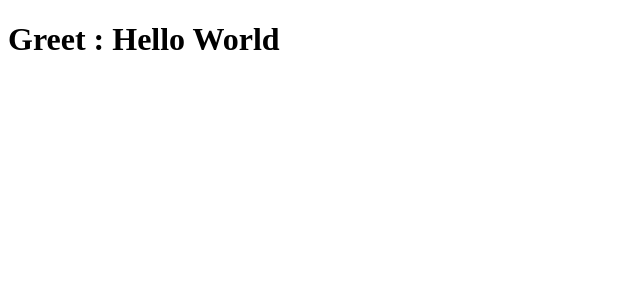
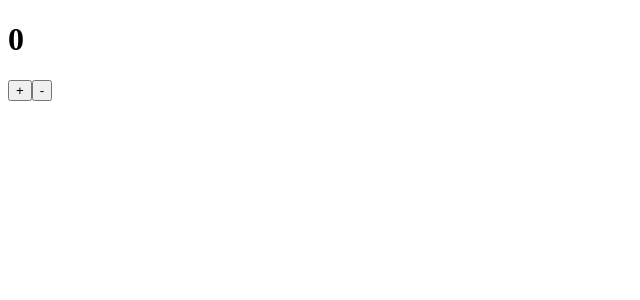
Before and after one commit to krishnamurali98/react_js_part1_30dayscoding, a React (Create React App) app: page / in a window 1280 px wide. Shown: the top 300 px of the page, without its empty margins (0-640 px from the left). Built offline with nearby package versions, Linux system fonts and the light colour scheme.

Commit message:
useReducer example1

```diff
--- a/src/A.js
+++ /dev/null
@@ -1,18 +0,0 @@
-import React, { createContext } from 'react'
-import B from './B';
-
-const GreetContext = createContext();
-
-export default function A() {
-    const greet = "Hello";
-    const greet2 = "World";
-    return (
-        <div>
-            <GreetContext.Provider value={{greet, greet2}}>
-                <B />
-            </GreetContext.Provider>
-        </div>
-    )
-}
-
-export {GreetContext}
--- /dev/null
+++ b/src/App.js
@@ -0,0 +1,22 @@
+import React, { useState } from 'react'
+export default function App() {
+  const [count, setCount] = useState(0);
+  console.log(count);
+  console.log(setCount);
+
+  const handleClickInc = () => {
+    setCount(count + 1);
+  }
+
+  const handleClickDec = () => {
+    setCount(count - 1);
+  }
+
+  return (
+    <div>
+      <h1>{count}</h1>
+      <button onClick={handleClickInc}>+</button>
+      <button onClick={handleClickDec}>-</button>
+    </div>
+  )
+}
--- a/src/B.js
+++ /dev/null
@@ -1,12 +0,0 @@
-import React from 'react'
-import C from './C';
-
-export default function B(props) {
-    console.log(props);
-
-    return (
-        <div>
-            <C greet={props.greet}/>
-        </div>
-    )
-}
--- a/src/C.js
+++ /dev/null
@@ -1,12 +0,0 @@
-import React, { useContext } from 'react'
-import { GreetContext } from './A'
-
-
-
-
-export default function C() {
-    const useCon1 = useContext(GreetContext)
-    return (
-        <h1>Greet : {useCon1.greet} {useCon1.greet2} </h1>
-  )
-}
--- a/src/index.js
+++ b/src/index.js
@@ -1,10 +1,10 @@
 import React from 'react';
 import ReactDOM from 'react-dom/client';
-import A from './A'
+import App from './App';
 
 const root = ReactDOM.createRoot(document.getElementById('root'));
 root.render(
   <React.StrictMode>
-    <A />
+    <App />
   </React.StrictMode>
 );
```
Also changed, not shown: src/useReducer.js (added, +46 -0 lines).
